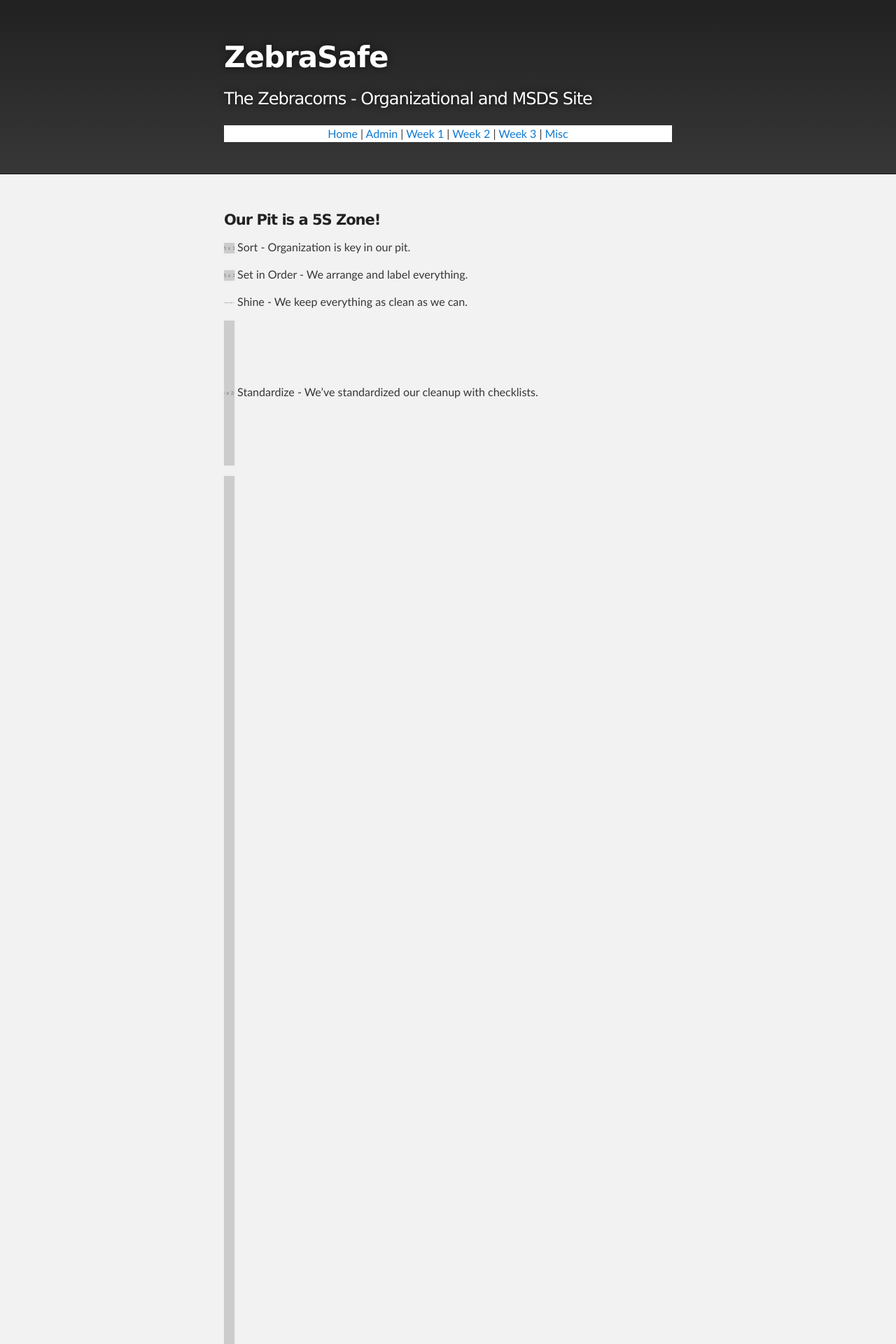
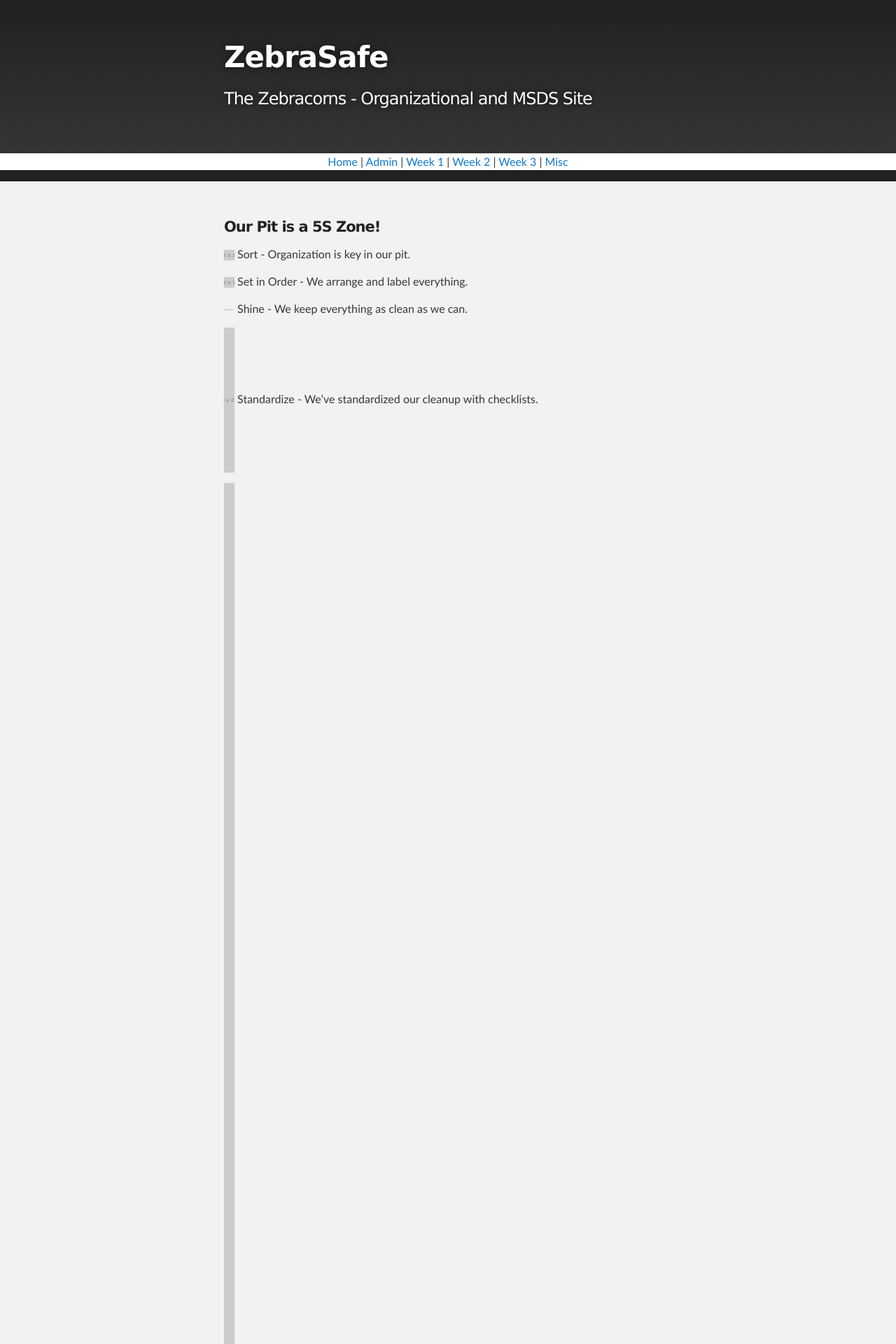
Before and after one commit to FRC900/ZebraSafeSite, a Jekyll site: the page built from index.md, in a window 1280 px wide. Shown: the top 1920 px of the page at 70% size. Built offline with Jekyll 4.4.1, drawn with Linux system fonts in a browser that asks for light colours.

Commit message:
Update default.html

```diff
--- a/_layouts/default.html
+++ b/_layouts/default.html
@@ -21,7 +21,7 @@
 
           <h1 id="project_title">{{ site.title | default: site.github.repository_name }}</h1>
           <h2 id="project_tagline">{{ site.description | default: site.github.project_tagline }}</h2>
-          {% include nav.html %}
+
           {% if site.show_downloads %}
             <section id="downloads">
               <a class="zip_download_link" href="{{ site.github.zip_url }}">Download this project as a .zip file</a>
@@ -29,6 +29,7 @@
             </section>
           {% endif %}
         </header>
+      {% include nav.html %}
     </div>
 
     <!-- MAIN CONTENT -->
```
